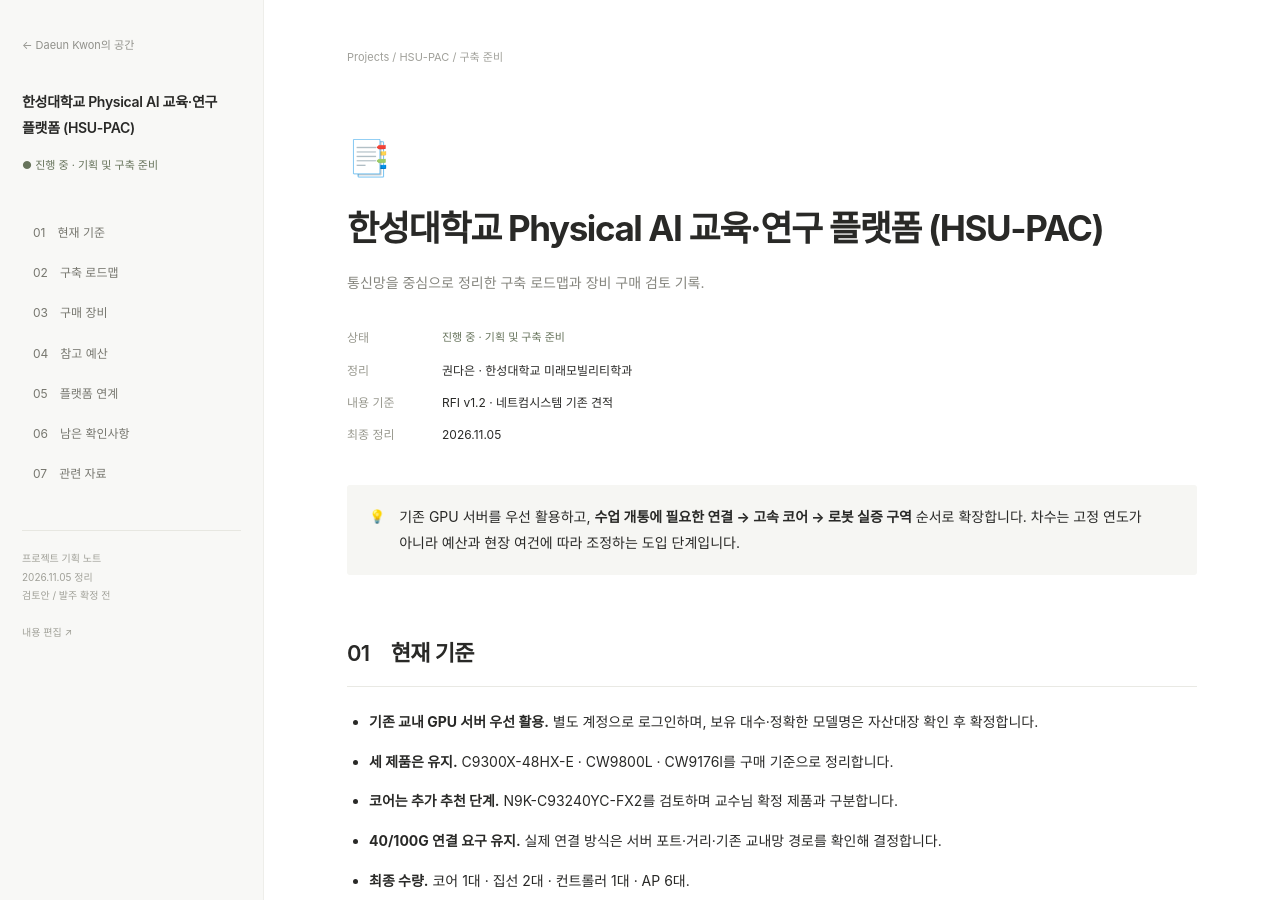
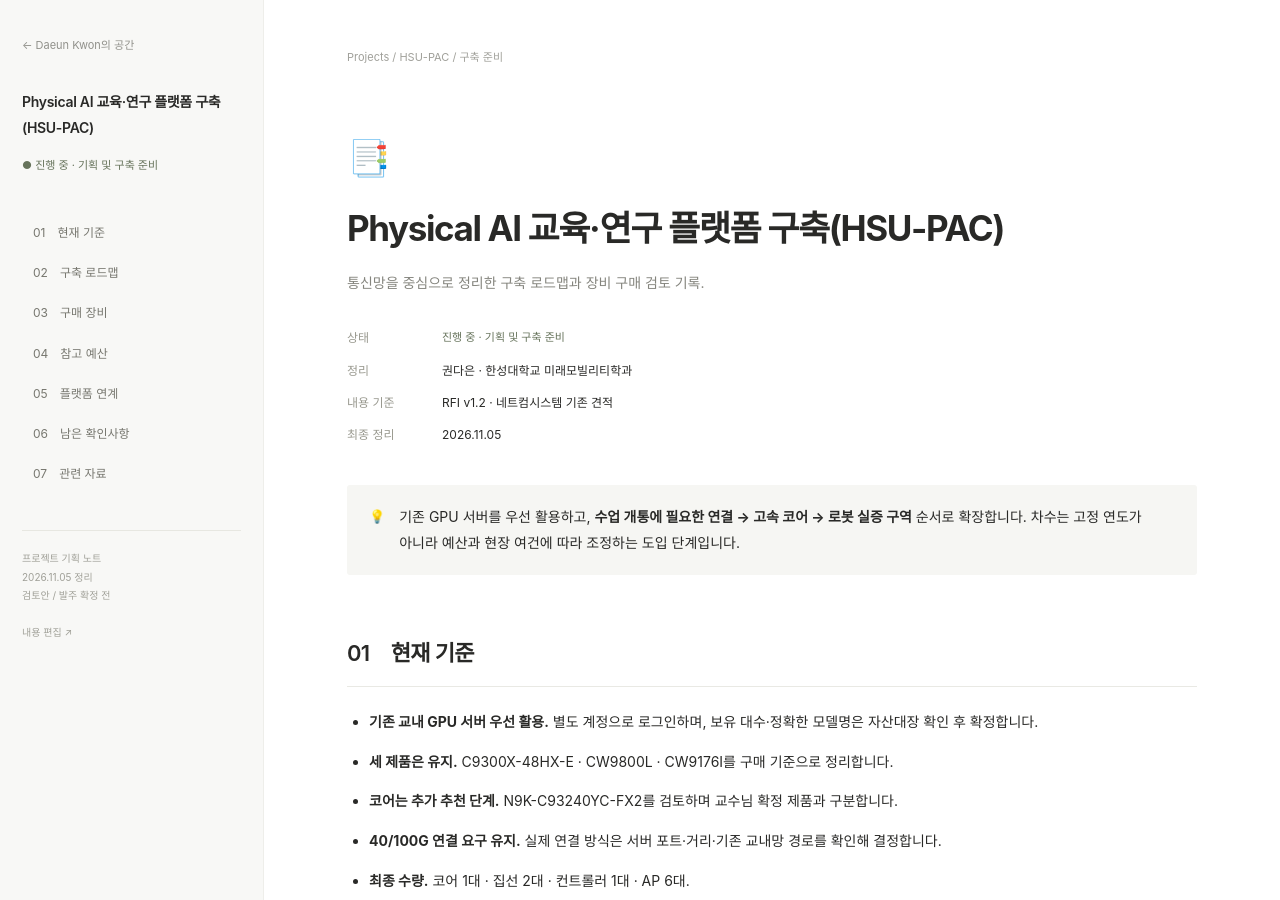
Before and after one commit to Ddaeunn425/ddaeunn425.github.io, a Jekyll site: the page built from _projects/hsu-pac.md, in a window 1280 px wide and 900 px high. Built offline with Jekyll 4.4.1, drawn with Linux system fonts in a browser that asks for light colours.

Commit message:
Update _projects/hsu-pac.md (via Pages CMS)

```diff
--- a/_projects/hsu-pac.md
+++ b/_projects/hsu-pac.md
@@ -1,9 +1,10 @@
 ---
-title: "한성대학교 Physical AI 교육·연구 플랫폼 (HSU-PAC)"
-status: "진행 중 · 기획 및 구축 준비"
-icon: "📁"
-description: "통신망 구축 로드맵 · 장비 선정 · 교육·연구 운영 환경"
+title: Physical AI 교육·연구 플랫폼 구축(HSU-PAC)
+status: 진행 중 · 기획 및 구축 준비
+icon: 📁
+description: 통신망 구축 로드맵 · 장비 선정 · 교육·연구 운영 환경
 order: 1
-layout: "hsu"
-link: "/hsu-pac.html"
+layout: hsu
+link: /hsu-pac.html
 ---
+<p></p>
```
